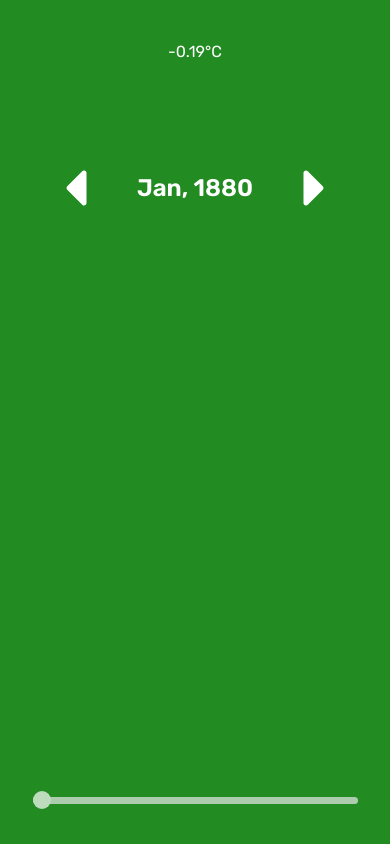
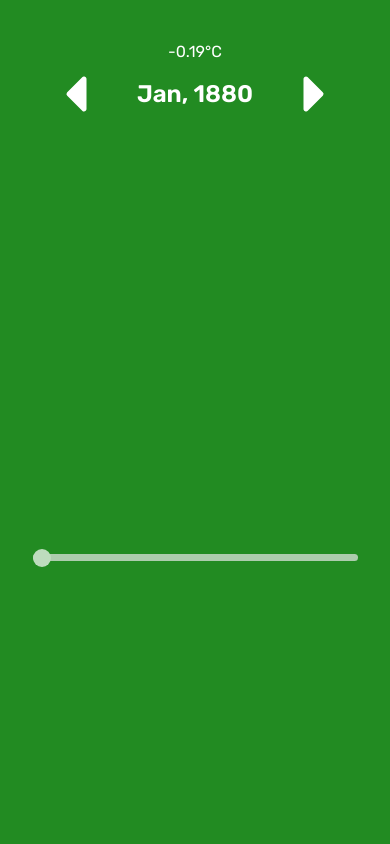
Before and after one commit to juanmayorquin/sound-of-temperature, a React (Vite) app: page / in a window 390 px wide. Both pictures are taken after a click on the button "1880". Built offline with nearby package versions, Linux system fonts and the light colour scheme.

Commit message:
Se corrige bug con responsive

```diff
--- a/src/App.jsx
+++ b/src/App.jsx
@@ -207,7 +207,7 @@ function App() {
       <audio src={song} crossOrigin="anonymous" ref={audioRef} loop />
       {started ? (
         <section
-          className="h-screen text-white transition-all duration-200"
+          className="min-h-screen text-white transition-all duration-200"
           style={{ backgroundColor: `var(--${bgColor})` }}
         >
           <div className="flex flex-col h-full w-full justify-between  text-center py-10">
@@ -237,7 +237,7 @@ function App() {
               max="2023"
               value={year}
               onChange={handleYearChange}
-              className="max-w-5xl w-10/12 mx-auto h-10"
+              className="max-w-5xl w-10/12 my-10 mx-auto h-10"
             />
           </div>
         </section>
```
